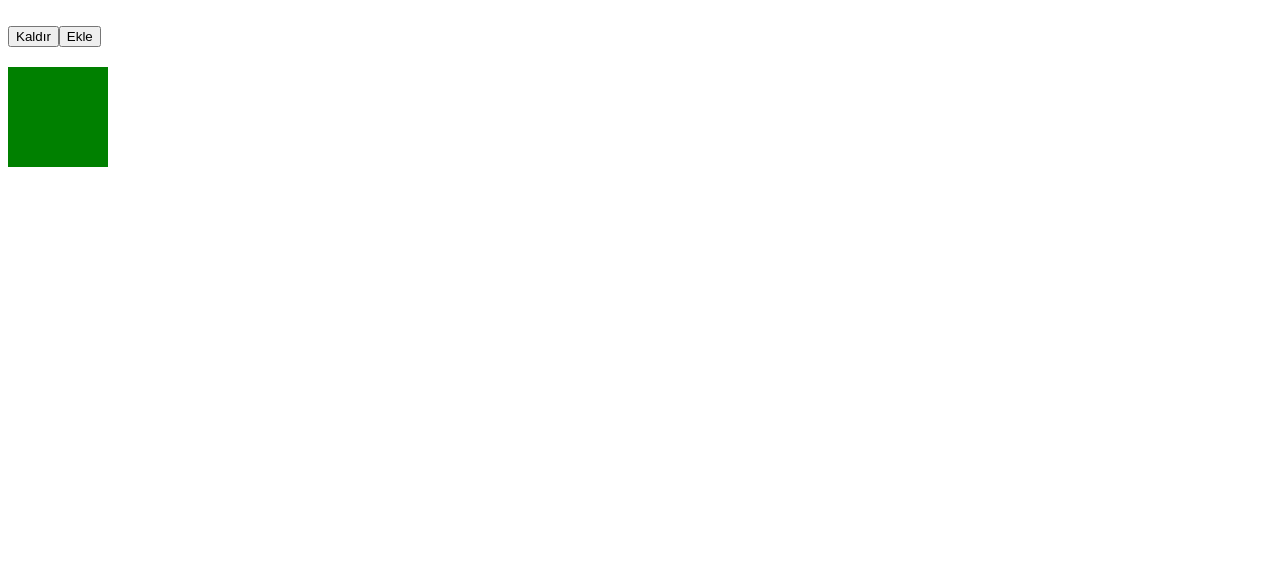
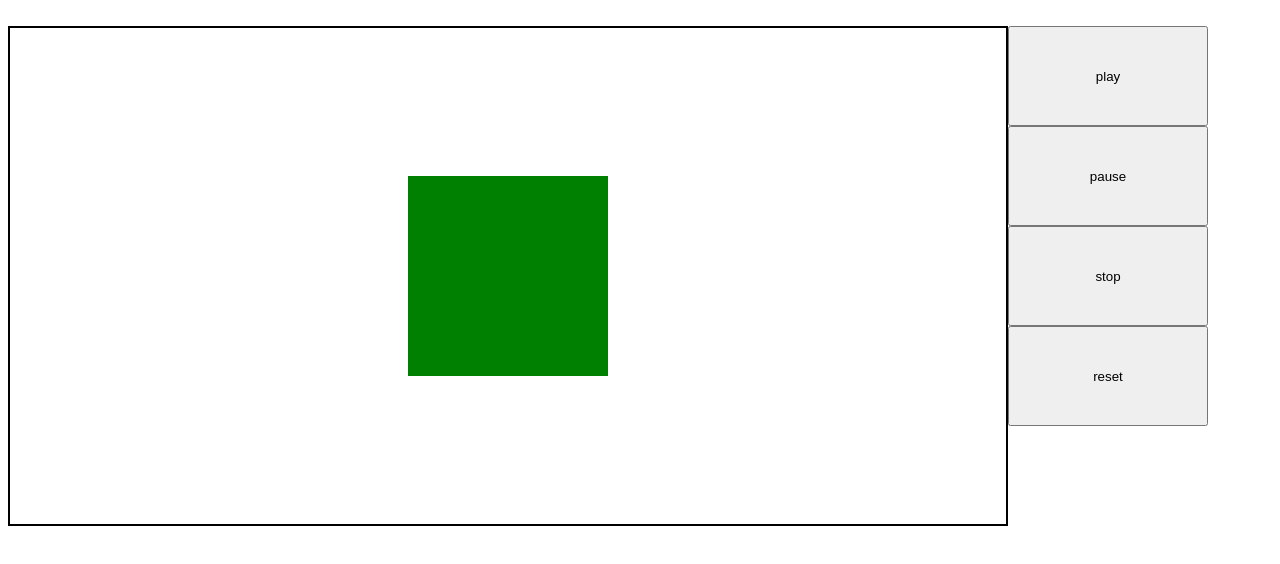
Before and after one commit to EmircanKoc1/angular-animations, an Angular app: page / in a window 1280 px wide. Shown: the top 564 px of the page. Built offline with nearby package versions, Linux system fonts and the light colour scheme.

Commit message:
The animation builder sample has been added.

```diff
--- a/src/app/app.component.html
+++ b/src/app/app.component.html
@@ -9,5 +9,7 @@
 <!-- <app-left-resize-and-start-gradient></app-left-resize-and-start-gradient> -->
 <!-- <br> -->
 <!-- <app-list-animation></app-list-animation> -->
+<!-- <br> -->
+<!-- <app-increment-decrement-animation></app-increment-decrement-animation> -->
 <br>
-<app-increment-decrement-animation></app-increment-decrement-animation>
+<app-animation-builder-sample></app-animation-builder-sample>
--- a/src/app/app.component.ts
+++ b/src/app/app.component.ts
@@ -8,11 +8,12 @@ import { OpacityAndMoveLeftComponent } from "./components/opacity-and-move-left/
 import { LeftResizeAndStartGradientComponent } from "./components/left-resize-and-start-gradient/left-resize-and-start-gradient.component";
 import { ListAnimationComponent } from "./components/list-animation/list-animation.component";
 import { IncrementDecrementAnimationComponent } from "./components/increment-decrement-animation/increment-decrement-animation.component";
+import { AnimationBuilderSampleComponent } from "./components/animation-builder-sample/animation-builder-sample.component";
 
 @Component({
   selector: 'app-root',
   standalone: true,
-  imports: [FadeinfadeoutComponent, ResizeComponent, SpinComponent, OpacityAndMoveLeftComponent, LeftResizeAndStartGradientComponent, ListAnimationComponent, IncrementDecrementAnimationComponent],
+  imports: [FadeinfadeoutComponent, ResizeComponent, SpinComponent, OpacityAndMoveLeftComponent, LeftResizeAndStartGradientComponent, ListAnimationComponent, IncrementDecrementAnimationComponent, AnimationBuilderSampleComponent],
   templateUrl: './app.component.html',
   styleUrl: './app.component.scss'
 })
--- /dev/null
+++ b/src/app/components/animation-builder-sample/animation-builder-sample.component.html
@@ -0,0 +1,14 @@
+<div class="main-container">
+    <div class="box-container">
+        <div class="box" #box></div>
+        <br>
+
+    </div>
+
+    <div class="btn-group">
+        <button class="btn" (click)="playAnimation()">play</button>
+        <button class="btn" (click)="pauseAnimation()">pause</button>
+        <button class="btn" (click)="stopAnimation()">stop</button>
+        <button class="btn" (click)="resetAnimation()">reset</button>
+    </div>
+</div>
--- /dev/null
+++ b/src/app/components/animation-builder-sample/animation-builder-sample.component.scss
@@ -0,0 +1,39 @@
+*{
+    box-sizing: border-box;
+}
+
+.main-container{
+
+    display: flex;
+    justify-content: flex-start;
+    align-items: start;
+
+    .box-container {
+        width: 1000px;
+        height: 500px;
+        display: flex;
+        border: 2px solid black;
+        justify-content: center;
+        align-items: center;
+
+
+
+        .box {
+            width: 200px;
+            height: 200px;
+            background-color: green;
+        }
+
+
+    }
+
+    .btn-group{
+        width: 200px;
+        height: 500px;
+
+        button{
+            width: 100%;
+            height: 20%;
+        }
+    }
+}
--- /dev/null
+++ b/src/app/components/animation-builder-sample/animation-builder-sample.component.ts
@@ -0,0 +1,72 @@
+import { animate, AnimationBuilder, AnimationPlayer, style } from '@angular/animations';
+import { Component, ElementRef, inject, ViewChild } from '@angular/core';
+
+@Component({
+  selector: 'app-animation-builder-sample',
+  standalone: true,
+  imports: [],
+  templateUrl: './animation-builder-sample.component.html',
+  styleUrl: './animation-builder-sample.component.scss'
+})
+export class AnimationBuilderSampleComponent {
+
+  animationBuilder: AnimationBuilder = inject(AnimationBuilder);
+  animationPlayer?: AnimationPlayer;
+
+  @ViewChild("box", {
+    static: true,
+    read: ElementRef
+  }) boxRef!: ElementRef;
+
+  playAnimation() {
+
+    if (!this.animationPlayer) {
+      const animation = this.animationBuilder.build([
+        style({
+          "background-color": "black"
+        }),
+        animate("3s", style({
+          "background-color": "purple"
+        }))
+      ])
+
+
+      this.animationPlayer = animation.create(this.boxRef.nativeElement);
+      this.animationPlayer.play();
+    }
+
+
+
+  }
+
+
+  stopAnimation() {
+
+    if (this.animationPlayer) {
+      this.animationPlayer.finish();
+    }
+
+
+  }
+
+  pauseAnimation() {
+
+    if (this.animationPlayer) {
+      this.animationPlayer.pause();
+    }
+
+  }
+
+  resetAnimation() {
+    this.animationPlayer?.reset();
+    this.animationPlayer?.onDestroy(() => {
+      console.log("kaynaklar salındı");
+    })
+    this.animationPlayer?.destroy();
+    this.animationPlayer = undefined;
+  }
+
+
+
+
+}
```
Also changed, not shown: 1 other file (tests, documents, lock files or other folders).
